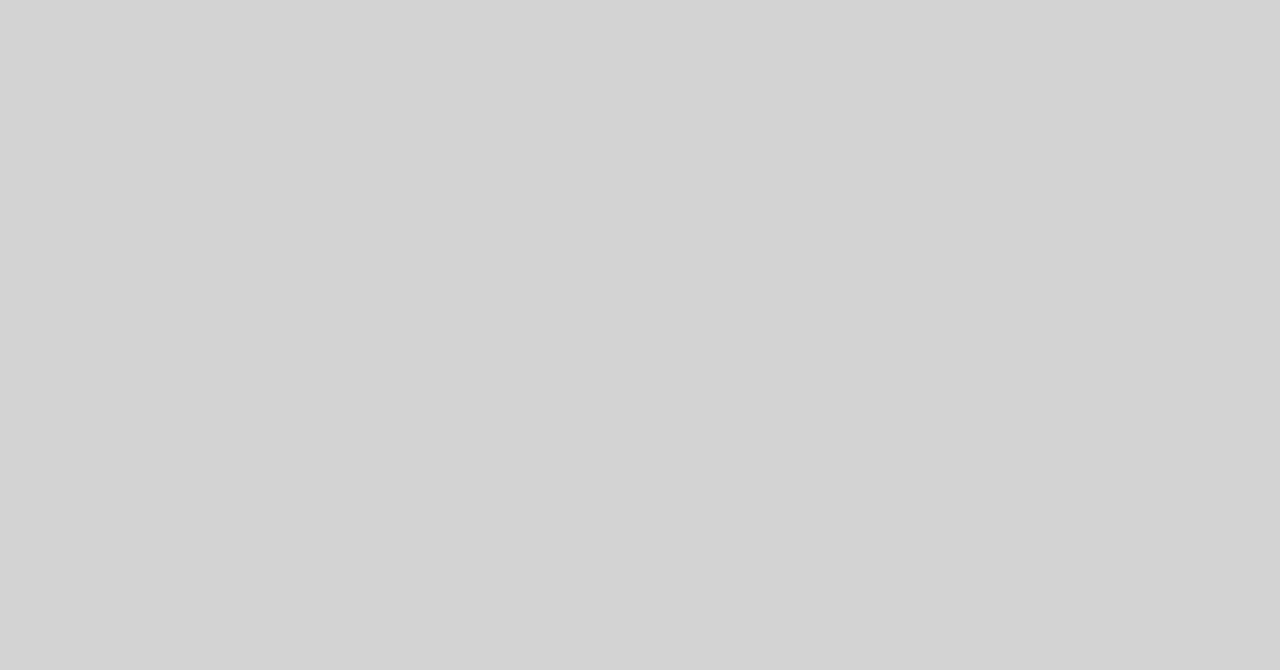
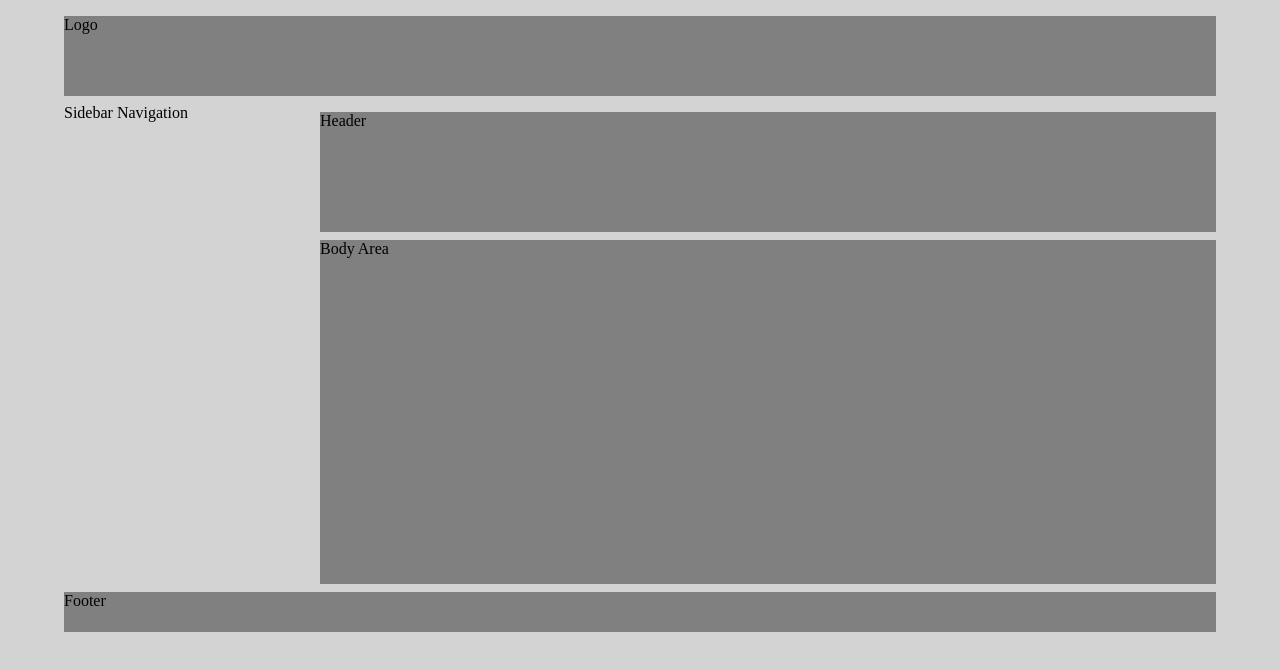
Before and after one commit to GDES-Web/battle-readiness-Meg-Hudlet, a plain HTML site: page index.html in a window 1280 px wide. Drawn offline with Linux system fonts and the light colour scheme.

Commit message:
added content and css

```diff
--- a/base.css
+++ b/base.css
@@ -2,3 +2,51 @@ body {
     max-width: 1280px;
     background-color: lightgray;
 }
+.logo {
+    background-color: gray;
+    width: 90vw;
+    height: 10vh;
+    margin: auto;
+    margin-top: 1em;
+    margin-bottom: 0.5em;
+}
+
+.header {
+    background-color: gray;
+    width: 70vw;
+    height: 15vh;
+    margin: auto;
+    margin-top: 0.5em;
+    margin-bottom: 0.5em;
+}
+
+.sidebar {
+    width: 19vw;
+}
+
+.bodyarea {
+    background-color: gray;
+    width: 70vw;
+    height: 43vh;
+    margin-top: 0.5em;
+}
+
+.content {
+    display: flex;
+    justify-content: space-between;
+    width: 90vw;
+    margin: auto;
+    margin-top: 0.5em;
+    margin-bottom: 0.5em;
+    height: 60vh
+}
+
+footer {
+    background-color: gray;
+    width: 90vw;
+    height: 5vh;
+    margin: auto;
+    margin-top: 0.5em;
+    margin-bottom: 0.5em;
+
+}
--- a/index.html
+++ b/index.html
@@ -8,6 +8,29 @@
     <title>Document</title>
 </head>
 <body>
+    <div class="logo">
+        Logo
+    </div>
 
+
+
+    <article class="content">
+        <aside class="sidebar">
+            Sidebar Navigation
+        </aside>
+
+        <div class="bodycontent">
+        <div class="header">
+            Header
+        </div>
+        <div class="bodyarea">
+            Body Area
+        </div>
+        </div>
+    </article>
+
+    <footer>
+        Footer
+    </footer>
 </body>
 </html>
```
